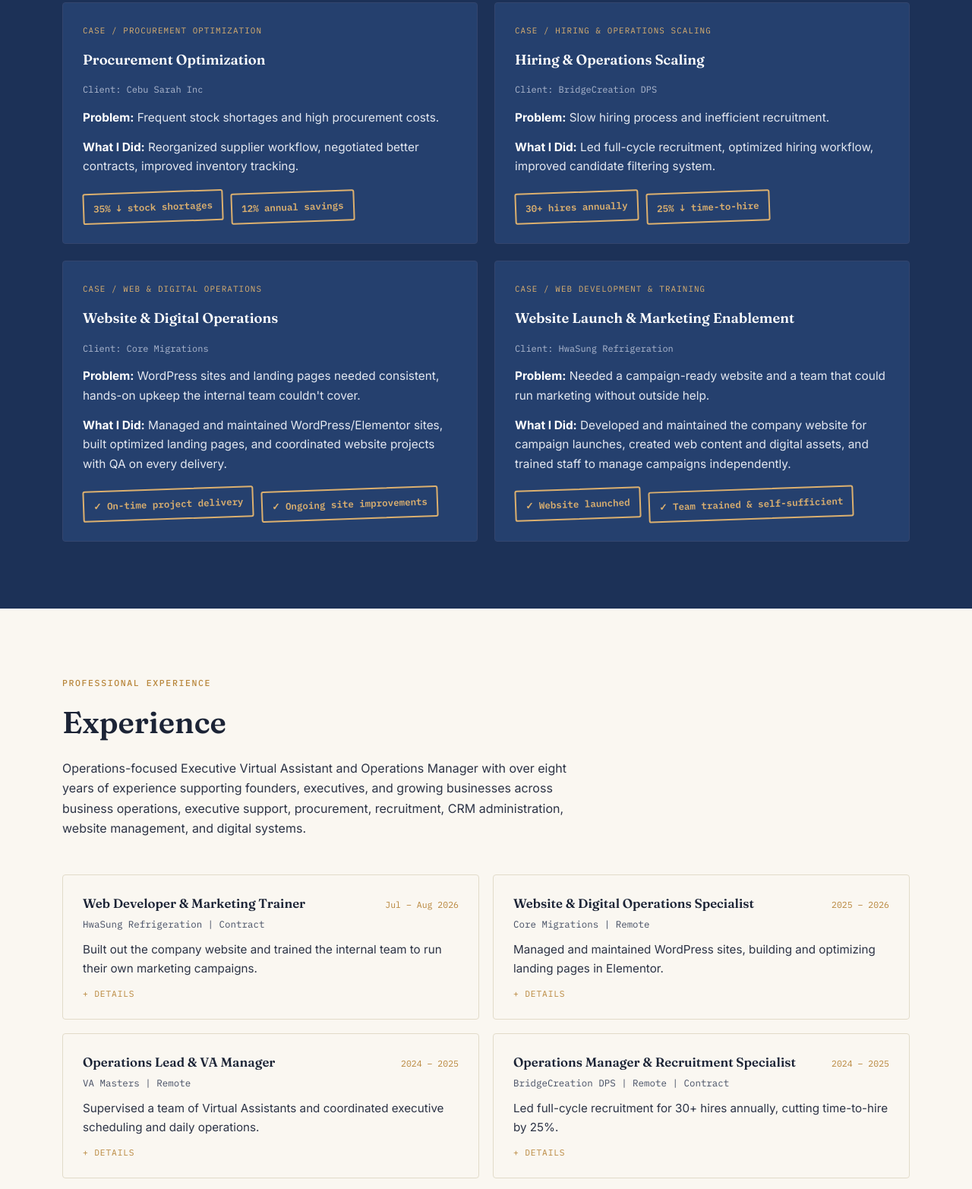
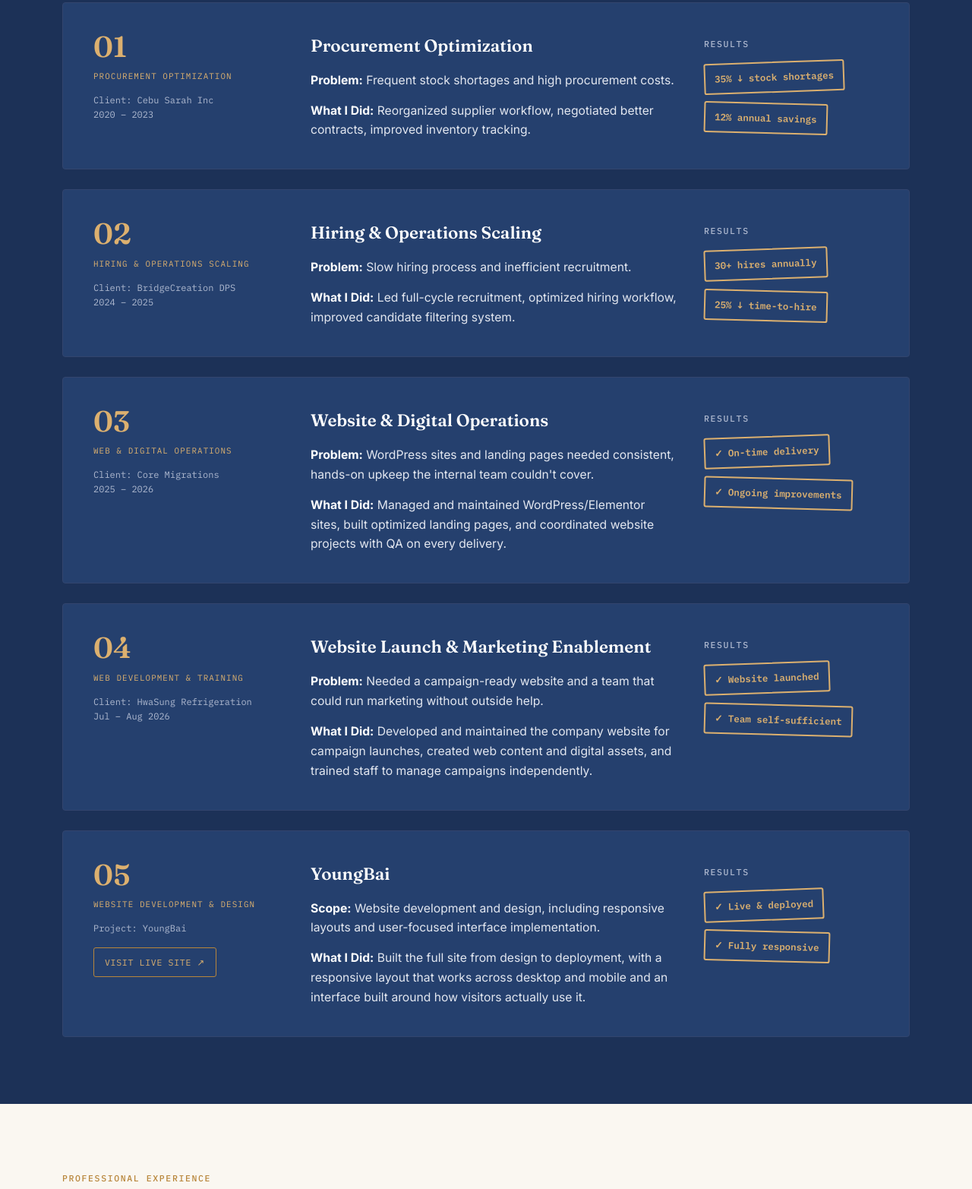
Before and after one commit to KingHiro21/HIROKI-PORTFOLIO, a plain HTML site: page index.html in a window 1280 px wide. Shown: the part 1962-3527 px from the top of the page at 76% size. Drawn offline with Linux system fonts and the light colour scheme.

Commit message:
Add files via upload

```diff
--- a/index.html
+++ b/index.html
@@ -270,10 +270,13 @@
   .svc-card p{margin:0; font-size:.98rem; color:#2c3345;}
 
   /* CASE STUDIES */
-  .case-grid{display:grid; grid-template-columns:repeat(2,1fr); gap:22px;}
+  /* CASE STUDIES: wide horizontal cards */
+  .case-grid{display:flex; flex-direction:column; gap:26px;}
   .case-card{
-    background:var(--ink-3); border:1px solid var(--line-dark); border-radius:4px; padding:28px 26px;
-    display:flex; flex-direction:column; gap:14px; position:relative;
+    background:var(--ink-3); border:1px solid var(--line-dark); border-radius:4px;
+    padding:38px 40px;
+    display:grid; grid-template-columns:250px 1fr 230px; gap:36px;
+    align-items:start; position:relative;
     transition:transform .25s ease, box-shadow .25s ease, border-color .25s ease;
   }
   .case-card:hover{
@@ -281,18 +284,34 @@
     border-color:var(--brass);
     box-shadow:0 24px 44px -22px rgba(0,0,0,.55);
   }
+  .case-side{display:flex; flex-direction:column; gap:12px;}
+  .case-num{
+    font-family:'Fraunces',serif; font-weight:600; font-size:2.4rem;
+    color:var(--brass-light); line-height:1;
+  }
   .case-tag{font-family:'IBM Plex Mono',monospace; font-size:.68rem; letter-spacing:.1em; color:var(--brass-light); text-transform:uppercase;}
-  .case-card h3{font-size:1.15rem; font-weight:600; color:#fff;}
-  .case-client{font-family:'IBM Plex Mono',monospace; font-size:.75rem; color:#aeb8cf;}
-  .case-card p{margin:0; font-size:.96rem; color:#e3e7f0;}
+  .case-client{font-family:'IBM Plex Mono',monospace; font-size:.75rem; color:#aeb8cf; line-height:1.6;}
+  .case-link{
+    font-family:'IBM Plex Mono',monospace; font-size:.72rem; letter-spacing:.06em; text-transform:uppercase;
+    color:var(--brass-light); text-decoration:none;
+    border:1px solid var(--brass); border-radius:3px;
+    padding:9px 14px; display:inline-flex; align-items:center; gap:8px;
+    width:fit-content; margin-top:4px; transition:.2s;
+  }
+  .case-link:hover{background:var(--brass); color:#1a1305;}
+  .case-body{display:flex; flex-direction:column; gap:14px;}
+  .case-card h3{font-size:1.4rem; font-weight:600; color:#fff;}
+  .case-card p{margin:0; font-size:.98rem; color:#e3e7f0; max-width:60ch;}
   .case-card p b{color:#fff;}
-  .stamp-row{display:flex; gap:10px; flex-wrap:wrap; margin-top:6px;}
+  .case-outcomes{display:flex; flex-direction:column; gap:14px; align-items:flex-start; padding-top:6px;}
+  .case-outcomes .eyebrow{color:#aeb8cf;}
   .stamp{
     font-family:'IBM Plex Mono',monospace; font-size:.78rem; font-weight:600;
     border:2px solid var(--brass-light); color:var(--brass-light);
     padding:8px 12px; border-radius:3px; transform:rotate(-2deg);
     display:inline-block;
   }
+  .case-card .stamp:nth-of-type(odd){transform:rotate(1.5deg);}
 
   /* EXPERIENCE: card grid */
   .exp-date{font-family:'IBM Plex Mono',monospace; font-size:.82rem; color:var(--brass);}
@@ -435,7 +454,8 @@
     .stat{border-top:1px solid var(--line-dark);}
     .stat:nth-child(-n+2){border-top:none;}
     .grid-6{grid-template-columns:repeat(2,1fr);}
-    .case-grid{grid-template-columns:1fr;}
+    .case-card{grid-template-columns:1fr; gap:20px; padding:28px 26px;}
+    .case-outcomes{flex-direction:row; flex-wrap:wrap; padding-top:0;}
     .skill-grid{grid-template-columns:1fr;}
     .tool-groups{grid-template-columns:1fr;}
     .infra-grid{grid-template-columns:repeat(2,1fr);}
@@ -565,50 +585,98 @@
       <h2>Case Studies</h2>
     </div>
     <div class="case-grid">
+
       <div class="case-card">
-        <div class="case-tag">Case / Procurement Optimization</div>
+        <div class="case-side">
+          <div class="case-num">01</div>
+          <div class="case-tag">Procurement Optimization</div>
+          <div class="case-client">Client: Cebu Sarah Inc<br>2020 – 2023</div>
+        </div>
+        <div class="case-body">
           <h3>Procurement Optimization</h3>
-        <div class="case-client">Client: Cebu Sarah Inc</div>
           <p><b>Problem:</b> Frequent stock shortages and high procurement costs.</p>
           <p><b>What I Did:</b> Reorganized supplier workflow, negotiated better contracts, improved inventory tracking.</p>
-        <div class="stamp-row">
+        </div>
+        <div class="case-outcomes">
+          <span class="eyebrow">Results</span>
           <span class="stamp">35% ↓ stock shortages</span>
           <span class="stamp">12% annual savings</span>
         </div>
       </div>
+
       <div class="case-card">
-        <div class="case-tag">Case / Hiring &amp; Operations Scaling</div>
+        <div class="case-side">
+          <div class="case-num">02</div>
+          <div class="case-tag">Hiring &amp; Operations Scaling</div>
+          <div class="case-client">Client: BridgeCreation DPS<br>2024 – 2025</div>
+        </div>
+        <div class="case-body">
           <h3>Hiring &amp; Operations Scaling</h3>
-        <div class="case-client">Client: BridgeCreation DPS</div>
           <p><b>Problem:</b> Slow hiring process and inefficient recruitment.</p>
           <p><b>What I Did:</b> Led full-cycle recruitment, optimized hiring workflow, improved candidate filtering system.</p>
-        <div class="stamp-row">
+        </div>
+        <div class="case-outcomes">
+          <span class="eyebrow">Results</span>
           <span class="stamp">30+ hires annually</span>
           <span class="stamp">25% ↓ time-to-hire</span>
         </div>
       </div>
+
       <div class="case-card">
-        <div class="case-tag">Case / Web &amp; Digital Operations</div>
+        <div class="case-side">
+          <div class="case-num">03</div>
+          <div class="case-tag">Web &amp; Digital Operations</div>
+          <div class="case-client">Client: Core Migrations<br>2025 – 2026</div>
+        </div>
+        <div class="case-body">
           <h3>Website &amp; Digital Operations</h3>
-        <div class="case-client">Client: Core Migrations</div>
           <p><b>Problem:</b> WordPress sites and landing pages needed consistent, hands-on upkeep the internal team couldn't cover.</p>
           <p><b>What I Did:</b> Managed and maintained WordPress/Elementor sites, built optimized landing pages, and coordinated website projects with QA on every delivery.</p>
-        <div class="stamp-row">
-          <span class="stamp">✓ On-time project delivery</span>
-          <span class="stamp">✓ Ongoing site improvements</span>
+        </div>
+        <div class="case-outcomes">
+          <span class="eyebrow">Results</span>
+          <span class="stamp">✓ On-time delivery</span>
+          <span class="stamp">✓ Ongoing improvements</span>
         </div>
       </div>
+
       <div class="case-card">
-        <div class="case-tag">Case / Web Development &amp; Training</div>
+        <div class="case-side">
+          <div class="case-num">04</div>
+          <div class="case-tag">Web Development &amp; Training</div>
+          <div class="case-client">Client: HwaSung Refrigeration<br>Jul – Aug 2026</div>
+        </div>
+        <div class="case-body">
           <h3>Website Launch &amp; Marketing Enablement</h3>
-        <div class="case-client">Client: HwaSung Refrigeration</div>
           <p><b>Problem:</b> Needed a campaign-ready website and a team that could run marketing without outside help.</p>
           <p><b>What I Did:</b> Developed and maintained the company website for campaign launches, created web content and digital assets, and trained staff to manage campaigns independently.</p>
-        <div class="stamp-row">
+        </div>
+        <div class="case-outcomes">
+          <span class="eyebrow">Results</span>
           <span class="stamp">✓ Website launched</span>
-          <span class="stamp">✓ Team trained &amp; self-sufficient</span>
+          <span class="stamp">✓ Team self-sufficient</span>
         </div>
       </div>
+
+      <div class="case-card">
+        <div class="case-side">
+          <div class="case-num">05</div>
+          <div class="case-tag">Website Development &amp; Design</div>
+          <div class="case-client">Project: YoungBai</div>
+          <a class="case-link" href="https://young-bai-site-update.vercel.app/" target="_blank" rel="noopener">Visit Live Site ↗</a>
+        </div>
+        <div class="case-body">
+          <h3>YoungBai</h3>
+          <p><b>Scope:</b> Website development and design, including responsive layouts and user-focused interface implementation.</p>
+          <p><b>What I Did:</b> Built the full site from design to deployment, with a responsive layout that works across desktop and mobile and an interface built around how visitors actually use it.</p>
+        </div>
+        <div class="case-outcomes">
+          <span class="eyebrow">Results</span>
+          <span class="stamp">✓ Live &amp; deployed</span>
+          <span class="stamp">✓ Fully responsive</span>
+        </div>
+      </div>
+
     </div>
   </div>
 </section>
```
Lines whose indentation alone changed are shown as unchanged.
